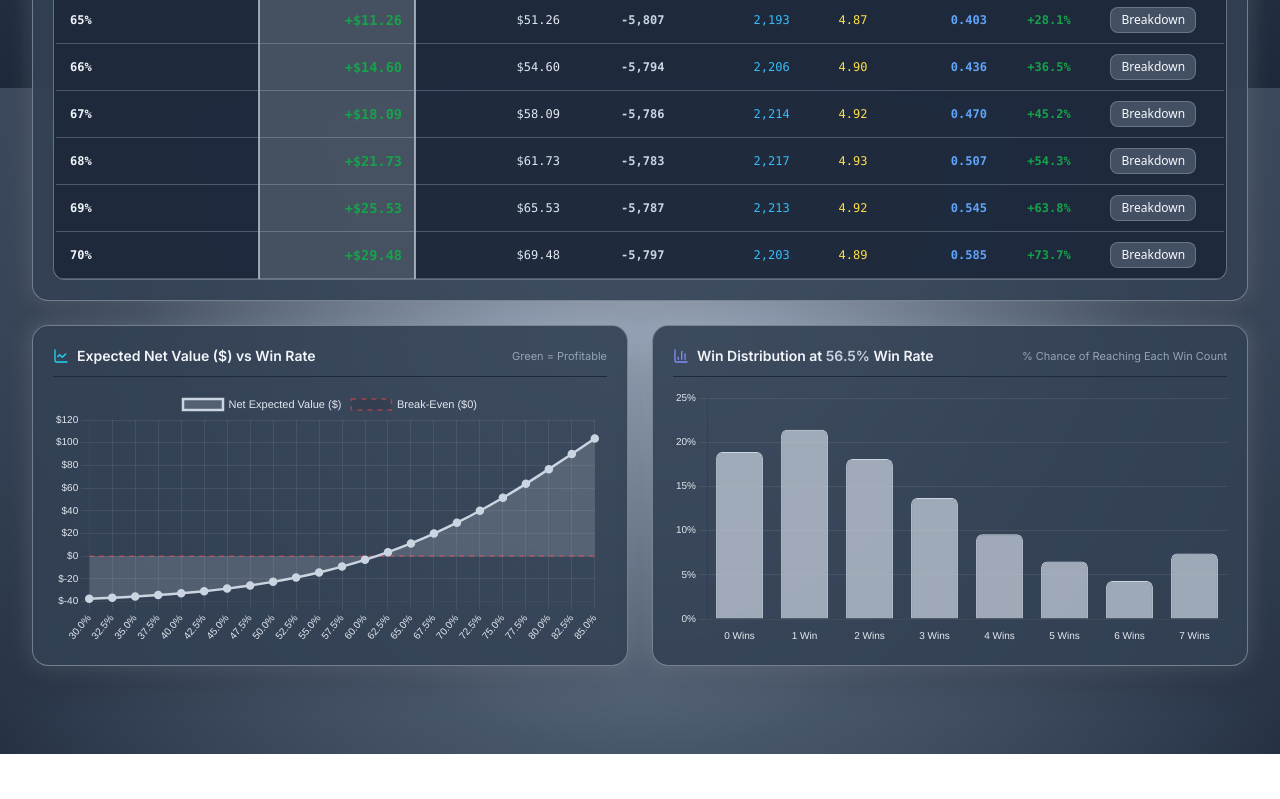
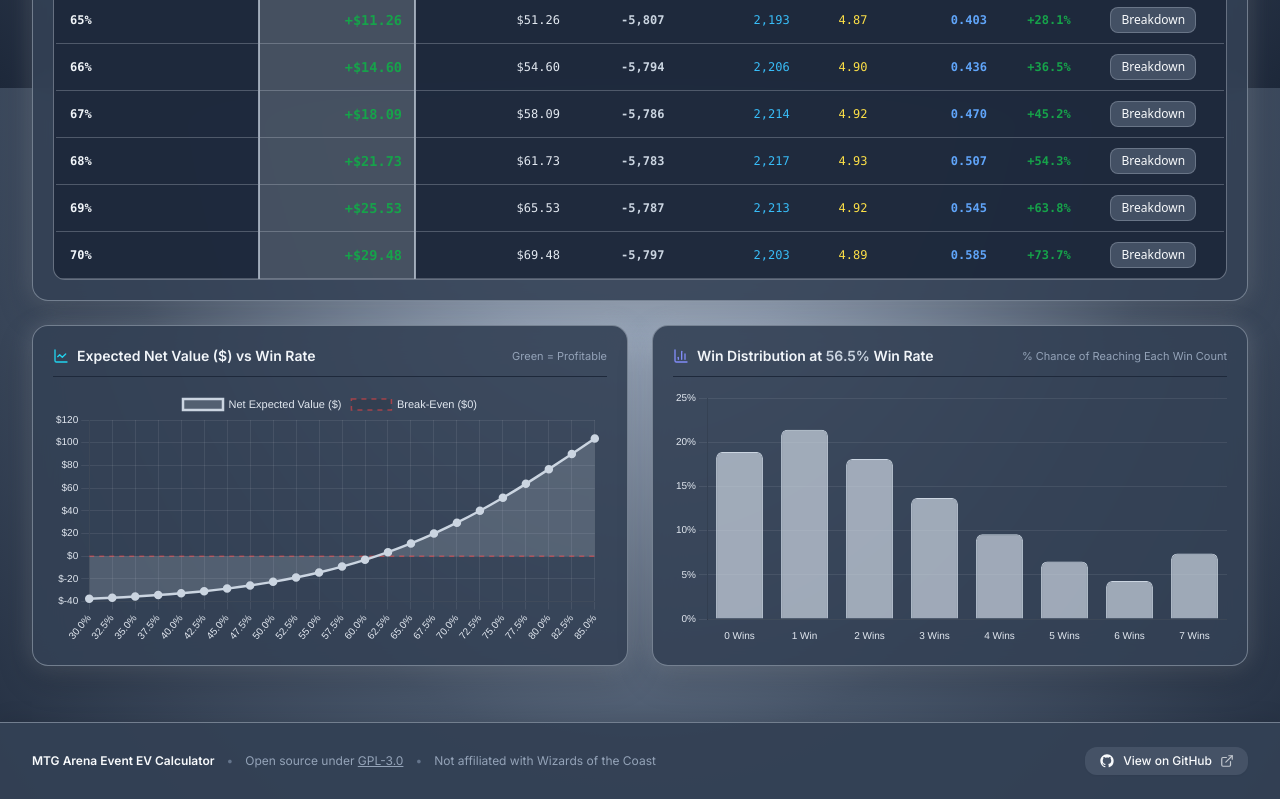
Before and after one commit to minimapletinytools/mtga-ev-calculator, a website with bundled scripts: page index.html in a window 1280 px wide. Shown: the part 2312-3111 px from the top of the page. Before the commit the page ends 3066 px from the top, so only its background shows below. Built offline with nearby package versions, Linux system fonts and the light colour scheme.

Commit message:
Add footer linking back to GitHub repository

```diff
--- a/index.html
+++ b/index.html
@@ -49,7 +49,7 @@
 
   <link rel="stylesheet" href="styles.css">
 </head>
-<body class="text-slate-100 min-h-screen pb-16 antialiased">
+<body class="text-slate-100 min-h-screen flex flex-col antialiased">
 
   <!-- Notification Toast Container -->
   <div id="toast-container" class="fixed top-5 right-5 z-50 flex flex-col gap-2 pointer-events-none"></div>
@@ -154,7 +154,7 @@
     </div>
   </header>
 
-  <main class="max-w-[1440px] mx-auto px-4 sm:px-6 lg:px-8 py-6 space-y-6">
+  <main class="max-w-[1440px] w-full mx-auto px-4 sm:px-6 lg:px-8 py-6 space-y-6 flex-1">
 
     <!-- Top Grid: Event Settings & USD Valuations -->
     <div class="grid grid-cols-1 lg:grid-cols-12 gap-6">
@@ -594,6 +594,28 @@
 
   </main>
 
+  <!-- Page Footer with GitHub Link -->
+  <footer class="mt-8 border-t py-6 px-4 sm:px-6 lg:px-8 transition-colors duration-300">
+    <div class="max-w-[1440px] mx-auto flex flex-col sm:flex-row items-center justify-between gap-4 text-xs">
+      <div class="flex flex-wrap items-center justify-center sm:justify-start gap-x-3 gap-y-1">
+        <span class="font-semibold text-slate-200" id="footer-title">MTG Arena Event EV Calculator</span>
+        <span class="text-slate-500 hidden sm:inline">•</span>
+        <span class="text-slate-400">Open source under <a href="https://github.com/minimapletinytools/mtga-ev-calculator/blob/main/LICENSE" target="_blank" rel="noopener noreferrer" class="underline hover:opacity-80 transition">GPL-3.0</a></span>
+        <span class="text-slate-500 hidden sm:inline">•</span>
+        <span class="text-slate-400">Not affiliated with Wizards of the Coast</span>
+      </div>
+      <div class="flex items-center gap-3">
+        <a href="https://github.com/minimapletinytools/mtga-ev-calculator" target="_blank" rel="noopener noreferrer" class="inline-flex items-center gap-2 px-3.5 py-1.5 rounded-xl text-xs font-medium transition shadow-sm group" id="footer-github-link">
+          <svg class="w-4 h-4 transition-transform group-hover:scale-110 fill-current" viewBox="0 0 24 24">
+            <path fill-rule="evenodd" clip-rule="evenodd" d="M12 2C6.477 2 2 6.484 2 12.017c0 4.425 2.865 8.18 6.839 9.504.5.092.682-.217.682-.483 0-.237-.008-.868-.013-1.703-2.782.605-3.369-1.343-3.369-1.343-.454-1.158-1.11-1.466-1.11-1.466-.908-.62.069-.608.069-.608 1.003.07 1.53 1.032 1.53 1.032.892 1.53 2.341 1.088 2.91.832.092-.647.35-1.088.636-1.338-2.22-.253-4.555-1.113-4.555-4.951 0-1.093.39-1.988 1.029-2.688-.103-.253-.446-1.272.098-2.65 0 0 .84-.27 2.75 1.026A9.564 9.564 0 0112 6.844c.85.004 1.705.115 2.504.337 1.909-1.296 2.747-1.027 2.747-1.027.546 1.379.202 2.398.1 2.651.64.7 1.028 1.595 1.028 2.688 0 3.848-2.339 4.695-4.566 4.943.359.309.678.92.678 1.855 0 1.338-.012 2.419-.012 2.747 0 .268.18.58.688.482A10.019 10.019 0 0022 12.017C22 6.484 17.522 2 12 2z"/>
+          </svg>
+          <span>View on GitHub</span>
+          <i data-lucide="external-link" class="w-3.5 h-3.5 opacity-70 group-hover:opacity-100"></i>
+        </a>
+      </div>
+    </div>
+  </footer>
+
   <!-- Distribution Detail Modal -->
   <div id="modal-distribution" class="fixed inset-0 z-50 bg-slate-950/80 backdrop-blur-sm hidden flex items-center justify-center p-4">
     <div class="glass-panel rounded-2xl max-w-lg w-full border border-slate-700 shadow-2xl p-6 space-y-4">
--- a/styles.css
+++ b/styles.css
@@ -643,3 +643,26 @@ input[type="number"] {
   transform: scale(1.10) rotate(4deg);
   box-shadow: 0 0 30px var(--theme-glow) !important;
 }
+
+/* Footer Styling */
+footer {
+  background: var(--theme-header-bg) !important;
+  border-top: 1px solid var(--theme-panel-border) !important;
+  color: var(--theme-subtext) !important;
+  box-shadow: 0 -4px 20px rgba(0, 0, 0, 0.08);
+}
+
+#footer-title {
+  color: var(--theme-body-text) !important;
+}
+
+#footer-github-link {
+  background: var(--theme-btn-secondary-bg) !important;
+  border-color: var(--theme-panel-border) !important;
+  color: var(--theme-body-text) !important;
+}
+
+#footer-github-link:hover {
+  background: var(--theme-btn-secondary-hover) !important;
+  border-color: var(--theme-border) !important;
+}
```
